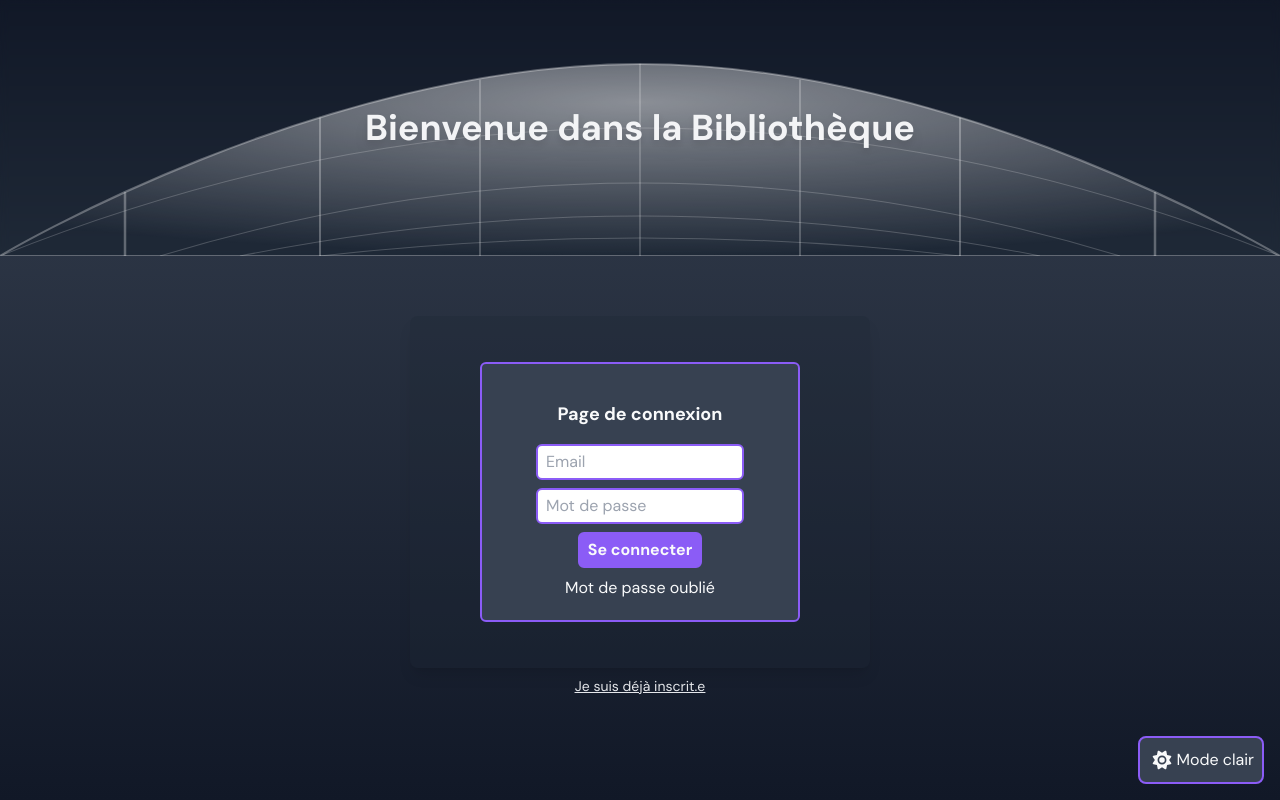
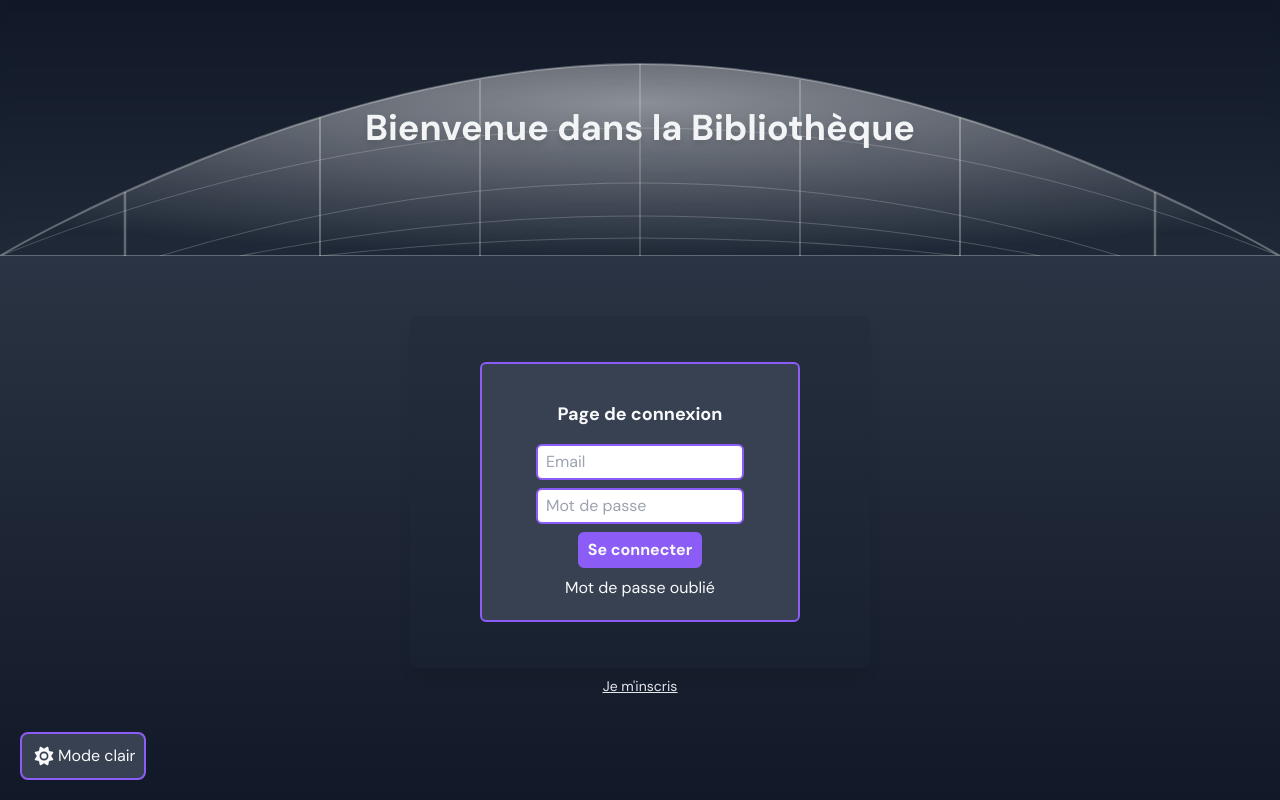
Before and after one commit to LLafforgue/bibliotheque-front, a React (Create React App) app: page / in a window 1280 px wide. Built offline with nearby package versions, Linux system fonts and the light colour scheme.

Commit message:
#18 - Correction de display et positions

```diff
--- a/src/components/Header.jsx
+++ b/src/components/Header.jsx
@@ -1,5 +1,5 @@
 import React, {useState} from "react";
-import { NavLink } from "react-router-dom";
+import { NavLink, useNavigate } from "react-router-dom";
 import ToggleDarkMode from "../hooks/ToggleDarkMode";
 import {motion} from 'framer-motion';
 import { FontAwesomeIcon } from '@fortawesome/react-fontawesome';
@@ -11,6 +11,7 @@ export default function Header() {
     const isMobile = useMobile();
     const [hasAlter, setHasAlert] = useState(true);
     const username = localStorage.getItem('username');
+    const navigate = useNavigate();
 
   return (
     <div className="w-full p-5 bg-emerald-300 dark:bg-violet-500 text-gray-800 dark:text-gray-50">
@@ -44,10 +45,16 @@ export default function Header() {
         {isMobile||'Favoris'}
         </NavLink>
 
-        <NavLink to='/' className="flex gap-2 items-center hover:scale-110 transition-transform cursor-pointer">
+        <div
+        className="flex gap-2 items-center hover:scale-110 transition-transform cursor-pointer"
+        onClick={()=>{
+            localStorage.clear();
+            navigate('/', {replace:true});
+          }}
+          >
         <FontAwesomeIcon icon={faRightFromBracket} className="h-4 w-4 dark:text-white"/>
         {isMobile||'Déconnexion'}
-        </NavLink>
+        </div>
       </nav>
 
     <div className="flex items-center gap-2">
@@ -68,7 +75,7 @@ export default function Header() {
         {isMobile||'Ajouter un lien'}
     </div>
     </motion.div>
-        <ToggleDarkMode allContainer={false} />
+        <ToggleDarkMode allContainer={false} className={'fixed bottom-5 rigth-5'} />
     </div>
   );
 }
--- a/src/hooks/ToggleDarkMode.jsx
+++ b/src/hooks/ToggleDarkMode.jsx
@@ -1,11 +1,9 @@
 import React, { useState, useEffect } from 'react';
 import { faMoon, faSun } from '@fortawesome/free-solid-svg-icons';
 import { FontAwesomeIcon } from '@fortawesome/react-fontawesome';
-import { motion } from 'framer-motion';
 
-function ToggleDarkMode({allContainer}) {
+function ToggleDarkMode({allContainer, className}) {
   const [darkMode, setDarkMode] = useState(true);
-  const toggleVariants = {};
 
   useEffect(() => {
     if (darkMode) {
@@ -16,7 +14,7 @@ function ToggleDarkMode({allContainer}) {
   }, [darkMode]);
 
   return (
-    <div className="absolute bottom-4 right-4">
+    <div className={className}>
         <button
         className ={`
         flex items-center px-2 py-2 rounded-lg border-2 transition-colors duration-300
--- a/src/hooks/fetchList.jsx
+++ b/src/hooks/fetchList.jsx
@@ -1,7 +1,7 @@
 const token = localStorage.getItem('token')
 console.log(token);
 export default async function fetchList(endpoint, method = 'GET', body = null) {
-  const headers = token&&{
+  const headers = {
     'Content-Type': 'application/json',
     'Authorization': `Bearer ${token}`
     };
--- a/src/pages/accueil/Accueil.jsx
+++ b/src/pages/accueil/Accueil.jsx
@@ -36,18 +36,18 @@ function Accueil() {
             </div>
           </motion.div>
           <nav className='text-center text-sm text-gray-800 dark:text-gray-200 underline m-2 '>
-            {mode === 'login'?
+            {mode?.toLowerCase() === 'register'?
+            <NavLink to ='/?mode=login'>Je suis déjà inscrit.e</NavLink>
+            :
             <NavLink to ='/?mode=Register'>Je m'inscris</NavLink>
-            :
-            <NavLink to ='/?mode=login'>Je suis déjà inscrit.e</NavLink>
             }
 
         </nav>
         </div>
-
-      <div>
-        <ToggleDarkMode allContainer={true} />
-      </div>
+        <ToggleDarkMode
+          allContainer={true}
+          className="fixed bottom-5 left-5"
+        />
     </div>
   )
 }
--- a/src/pages/accueil/Login.jsx
+++ b/src/pages/accueil/Login.jsx
@@ -20,6 +20,7 @@ export default function Login ({setEmail, setPassword}) {
             .then(data=>{
                 if(data.result){
                     localStorage.clear();
+                    console.log(data.token);
                     localStorage.setItem('token', data.token);
                     localStorage.setItem('username', data.data.username);
                     navigate('/espaces', {replace:true});
@@ -55,7 +56,12 @@ export default function Login ({setEmail, setPassword}) {
             ></input>
             </label>
         </form>
-        <h6 className='dark:text-gray-50 dark:hover:text-violet-500'>Mot de passe oublié</h6>
+            <h6
+            className='dark:text-gray-50 cursor-pointer dark:hover:text-violet-500'
+            onClick={()=>{alert('Fonctionnalité à venir !')}}
+            >
+                Mot de passe oublié
+            </h6>
         </div>
 
         </div>)
```
